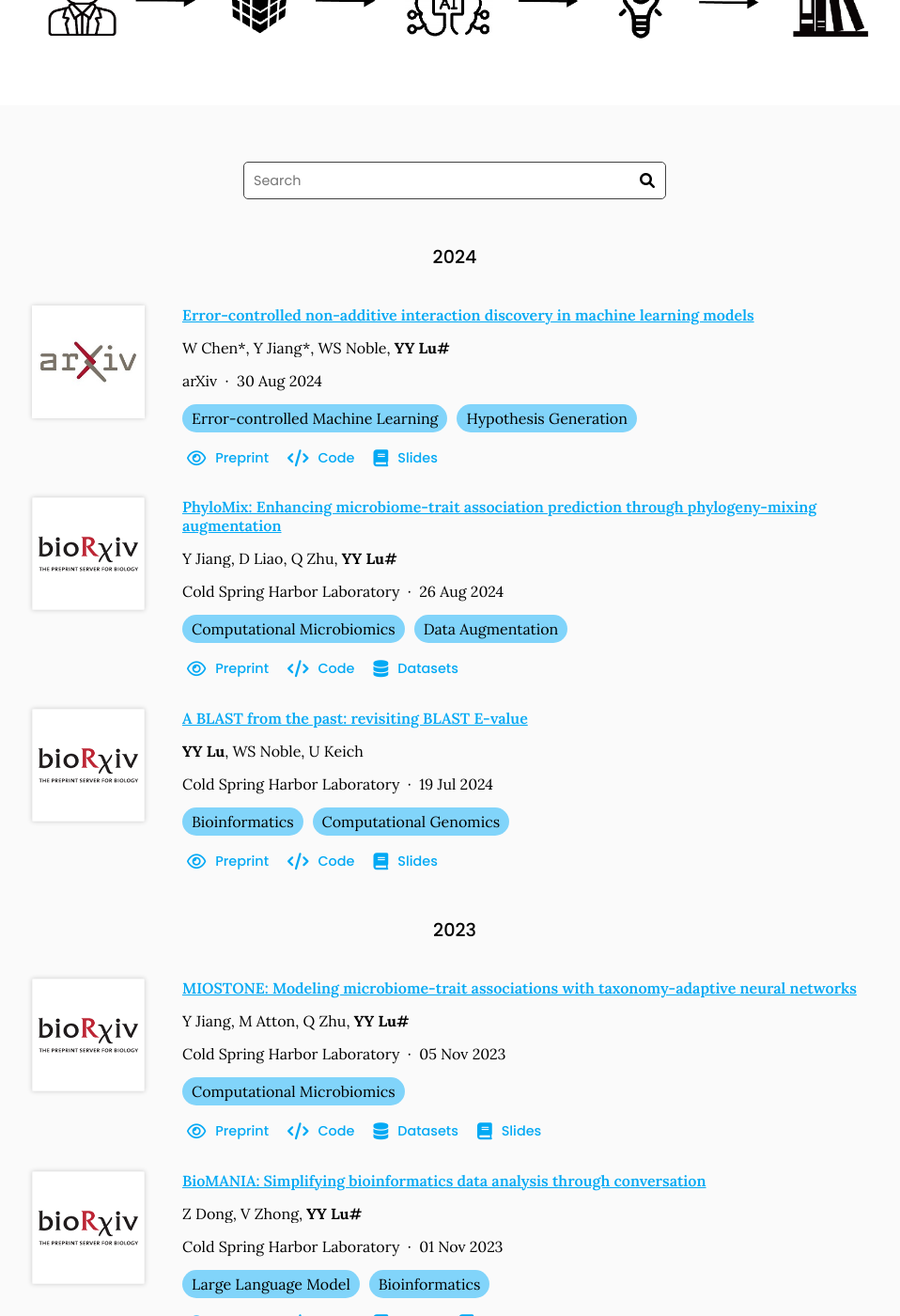
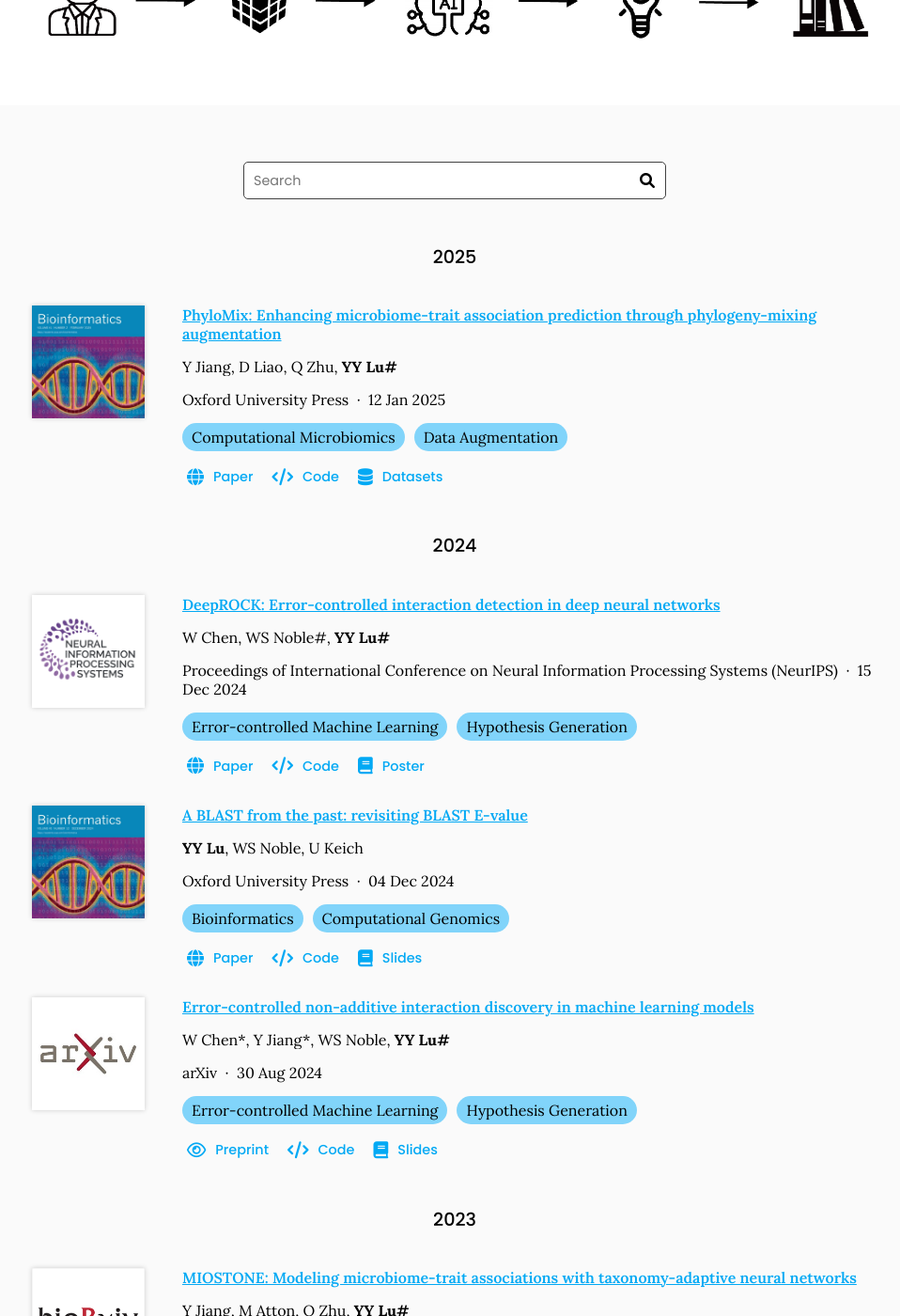
Before and after one commit to batmen-lab/batmen-lab.github.io, a Jekyll site: the page built from research/index.md, in a window 1280 px wide and 1400 px high, scrolled down 417 px. Shown: the whole window at 94% size, without its empty margins (156-1114 px from the left). Built offline with Jekyll 4.4.1, drawn with Linux system fonts in a browser that asks for light colours; some of the changed text lies outside the part shown.

Commit message:
add some changes

```diff
--- a/_data/citations.yaml
+++ b/_data/citations.yaml
@@ -24,53 +24,6 @@
   tags:
   - Error-controlled Machine Learning
   - Hypothesis Generation
-- id: url:https://www.biorxiv.org/content/10.1101/2024.08.26.609661
-  title: 'PhyloMix: Enhancing microbiome-trait association prediction through phylogeny-mixing augmentation'
-  authors:
-  - Y Jiang
-  - D Liao
-  - Q Zhu
-  - <b>YY Lu#</b>
-  publisher: Cold Spring Harbor Laboratory
-  date: '2024-08-26'
-  link: https://www.biorxiv.org/content/10.1101/2024.08.26.609661
-  extra-links:
-  - type: preprint
-    link: https://www.biorxiv.org/content/10.1101/2024.08.26.609661
-    text: Preprint
-  - type: source
-    link: https://github.com/batmen-lab/phylomix
-    text: Code
-  - type: data
-    link: https://drive.google.com/drive/folders/1fAzZKaI7mMx0xZGI7dOwEfCa1gRNkmCm
-    text: Datasets
-  tags:
-  - Computational Microbiomics
-  - Data Augmentation
-  image: images/tools/biorxiv.png
-- id: url:https://www.biorxiv.org/content/10.1101/2024.07.16.603405
-  title: 'A BLAST from the past: revisiting BLAST E-value'
-  authors:
-  - <b>YY Lu</b>
-  - WS Noble
-  - U Keich
-  publisher: Cold Spring Harbor Laboratory
-  date: '2024-07-19'
-  link: https://www.biorxiv.org/content/10.1101/2024.07.16.603405
-  extra-links:
-  - type: preprint
-    link: https://www.biorxiv.org/content/10.1101/2024.07.16.603405
-    text: Preprint
-  - type: source
-    link: https://github.com/batmen-lab/SGPvalue
-    text: Code
-  - type: docs
-    link: https://docs.google.com/presentation/d/1saZXhnHtHQxpGcRq-Ri02duj0Dk8I9vc
-    text: Slides
-  tags:
-  - Bioinformatics
-  - Computational Genomics
-  image: images/tools/biorxiv.png
 - id: url:https://www.biorxiv.org/content/10.1101/2023.11.04.565596
   title: 'MIOSTONE: Modeling microbiome-trait associations with taxonomy-adaptive neural networks'
   authors:
@@ -133,9 +86,8 @@
   date: '2023-10-06'
   link: https://www.biorxiv.org/content/10.1101/2023.10.05.561049
   extra-links:
-  - type: preprint
-    link: https://www.biorxiv.org/content/10.1101/2023.10.05.561049
-    text: Preprint
+  - link: https://www.biorxiv.org/content/10.1101/2023.10.05.561049
+    text: Paper
   - type: source
     link: https://github.com/batmen-lab/SONATA
     text: Code
@@ -150,20 +102,65 @@
   - Computational Genomics
   - Multi-omics Integration
   image: images/tools/biorxiv.png
+- id: url:https://academic.oup.com/bioinformatics/article/41/2/btaf014/7952016
+  title: 'PhyloMix: Enhancing microbiome-trait association prediction through phylogeny-mixing augmentation'
+  authors:
+  - Y Jiang
+  - D Liao
+  - Q Zhu
+  - <b>YY Lu#</b>
+  publisher: Oxford University Press
+  date: '2025-01-12'
+  link: https://academic.oup.com/bioinformatics/article/41/2/btaf014/7952016
+  extra-links:
+  - link: https://academic.oup.com/bioinformatics/article/41/2/btaf014/7952016
+    text: Paper
+  - type: source
+    link: https://github.com/batmen-lab/phylomix
+    text: Code
+  - type: data
+    link: https://drive.google.com/drive/folders/1fAzZKaI7mMx0xZGI7dOwEfCa1gRNkmCm
+    text: Datasets
+  tags:
+  - Computational Microbiomics
+  - Data Augmentation
+  image: images/tools/bioinfo_phylomix.jpg
+- id: url:https://academic.oup.com/bioinformatics/article/40/12/btae729/7916501
+  title: 'A BLAST from the past: revisiting BLAST E-value'
+  authors:
+  - <b>YY Lu</b>
+  - WS Noble
+  - U Keich
+  publisher: Oxford University Press
+  date: '2024-12-04'
+  link: https://academic.oup.com/bioinformatics/article/40/12/btae729/7916501
+  extra-links:
+  - link: https://academic.oup.com/bioinformatics/article/40/12/btae729/7916501
+    text: Paper
+  - type: source
+    link: https://github.com/batmen-lab/SGPvalue
+    text: Code
+  - type: docs
+    link: https://docs.google.com/presentation/d/1saZXhnHtHQxpGcRq-Ri02duj0Dk8I9vc
+    text: Slides
+  tags:
+  - Bioinformatics
+  - Computational Genomics
+  image: images/tools/bioinfo_sgpvalue.jpg
 - id: url:https://arxiv.org/abs/2309.15319
   title: 'DeepROCK: Error-controlled interaction detection in deep neural networks'
   authors:
   - W Chen
   - WS Noble#
   - <b>YY Lu#</b>
-  publisher: arXiv
-  date: '2023-09-27'
+  publisher: Proceedings of International Conference on Neural Information Processing
+    Systems (NeurIPS)
+  date: '2024-12-15'
   link: https://arxiv.org/abs/2309.15319
-  image: images/tools/arxiv.jpg
+  image: images/tools/neurips.png
   extra-links:
-  - type: preprint
-    link: https://arxiv.org/abs/2309.15319
-    text: Preprint
+  - link: https://arxiv.org/abs/2309.15319
+    text: Paper
   - type: source
     link: https://github.com/batmen-lab/DeepROCK
     text: Code
```
Also changed, not shown: images/tools/bioinfo_phylomix.jpg (added), images/tools/bioinfo_sgpvalue.jpg (added).
